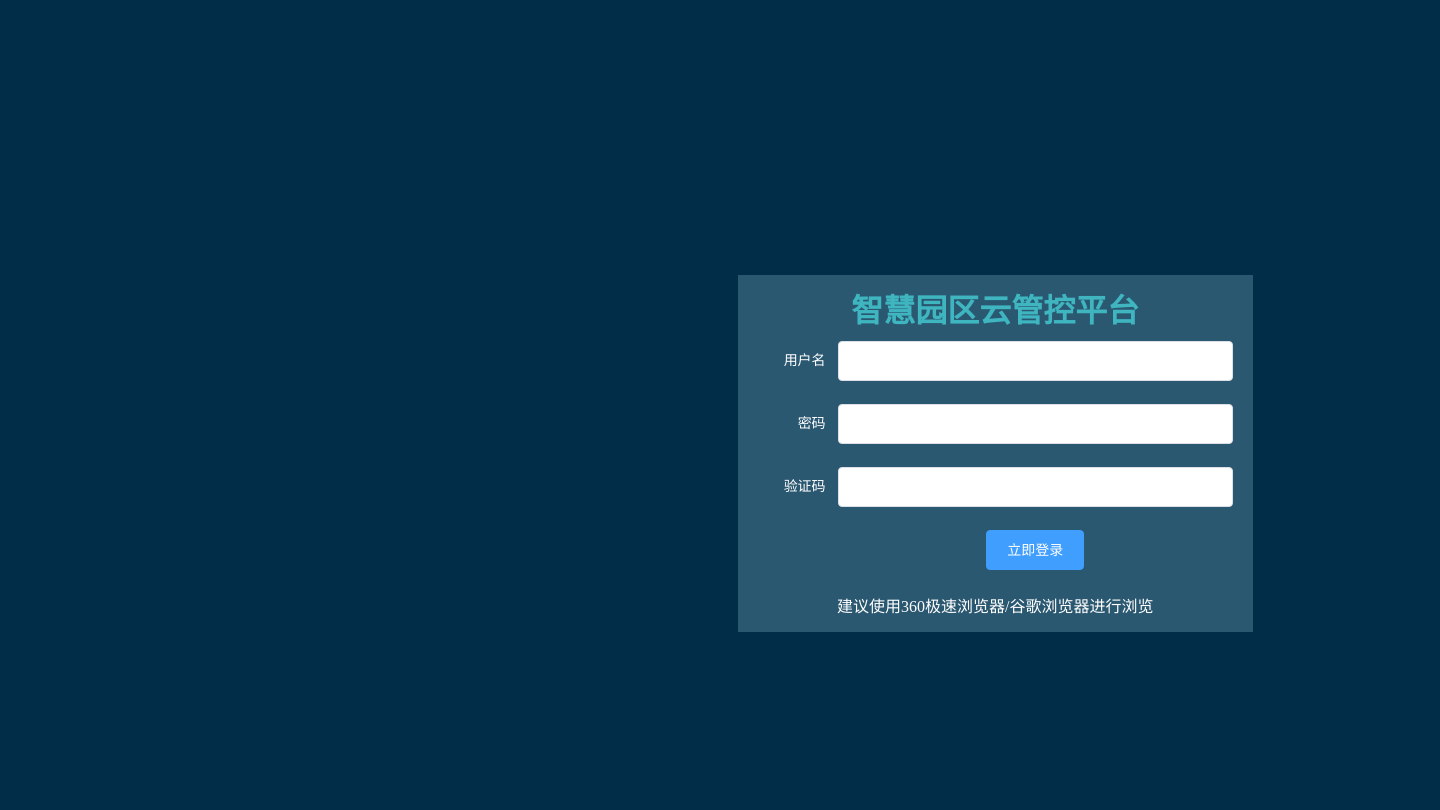
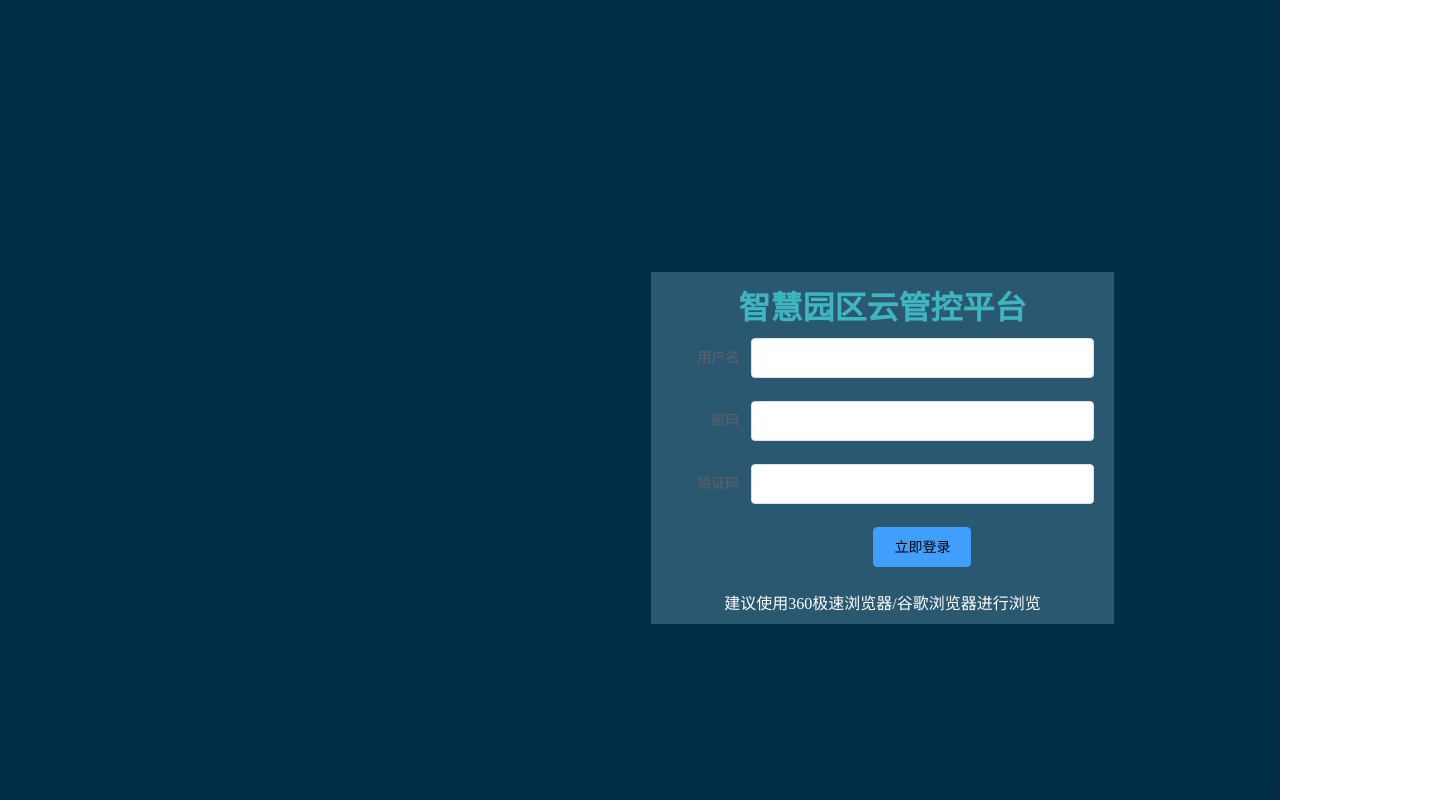
Before and after one commit to ST-AR15/yunsmart, a Vue app: page /#/ in a window 1280 px wide. Before the commit this address led to /#/p3. Shown: the whole page, 1440 px wide, since content can reach past the window. Built offline with nearby package versions, Linux system fonts and the light colour scheme.

Commit message:
'改变布局'

```diff
--- a/package.json
+++ b/package.json
@@ -39,6 +39,10 @@
     },
     "rules": {}
   },
+  "parserOptions": {
+    "parser": "@babel/eslint-parser",
+    "requireConfigFile": false
+  },
   "browserslist": [
     "> 1%",
     "last 2 versions",
--- a/src/App.vue
+++ b/src/App.vue
@@ -1,28 +1,6 @@
 <template>
   <div id="app">
-    <el-container>
-      <el-header>
-        <h1>办公楼智能云平台</h1>
-        <nav>
-          <ul>
-            <li>系统首页</li>
-            <li>告警处理</li>
-            <li>模式管理</li>
-            <li>日志管理</li>
-            <li>用户管理</li>
-            <li>报表中心</li>
-            <li @click="testRoom1">切换到房间1</li>
-            <li @click="testRoom2">切换到房间2</li>
-          </ul>
-        </nav>
-        <div class="app-time">
-          <p style="border-right: 1px solid #fff; padding-right: 5px; margin-right: 5px">12：30</p>
-          <p style="display: flex; flex-direction: column; line-height: 20px;">
-            <span>2020/12/25</span>
-            <span>星期四</span>
-          </p>
-        </div>
-      </el-header>
+    <!-- <el-container>
       <el-container>
         <el-aside width="200px">
           <el-menu class="el-menu-vertical-demo" :router="true" @open="handleOpen" v-if="testRoom == 0" :default-active="$route.path">
@@ -94,7 +72,100 @@
           <router-view></router-view>
         </el-main>
       </el-container>
-    </el-container>
+    </el-container> -->
+    <header>
+      <h1>办公楼智能云平台</h1>
+      <nav>
+        <ul>
+          <li>系统首页</li>
+          <li>告警处理</li>
+          <li>模式管理</li>
+          <li>日志管理</li>
+          <li>用户管理</li>
+          <li>报表中心</li>
+          <li @click="testRoom1">切换到房间1</li>
+          <li @click="testRoom2">切换到房间2</li>
+        </ul>
+      </nav>
+      <div class="app-time">
+        <p style="border-right: 1px solid #fff; padding-right: 5px; margin-right: 5px">12：30</p>
+        <p style="display: flex; flex-direction: column; line-height: 20px;">
+          <span>2020/12/25</span>
+          <span>星期四</span>
+        </p>
+      </div>
+    </header>
+    <section>
+      <aside>
+        <el-menu class="el-menu-vertical-demo" :router="true" @open="handleOpen" v-if="testRoom == 0" :default-active="$route.path">
+          <el-submenu index="1">
+            <span slot="title">测试</span>
+            <el-menu-item index="/">首页</el-menu-item>
+            <el-menu-item index="/p1">数字安防首页</el-menu-item>
+            <el-menu-item index="/p2">设备首页</el-menu-item>
+            <el-menu-item index="/p3">设备管理1</el-menu-item>
+            <el-menu-item index="/p4">设备管理2</el-menu-item>
+            <el-menu-item index="/p5">设备管理3</el-menu-item>
+            <el-menu-item index="/p6">设备管理4</el-menu-item>
+            <el-menu-item index="/p7">数据统计1</el-menu-item>
+            <el-menu-item index="/p8">数据统计2</el-menu-item>
+          </el-submenu>
+          <el-submenu index="p1">
+            <span slot="title">数字安防</span>
+            <el-menu-item>监控系统</el-menu-item>
+            <el-menu-item>周界防范</el-menu-item>
+            <el-menu-item>安防报警</el-menu-item>
+            <el-menu-item>出入管理</el-menu-item>
+            <el-menu-item>电子巡更</el-menu-item>
+            <el-menu-item>停车管理</el-menu-item>
+          </el-submenu>
+          <el-submenu index="3">
+            <span slot="title">远程抄表</span>
+            <el-menu-item>水表</el-menu-item>
+            <el-menu-item>电表</el-menu-item>
+            <el-menu-item>燃气表</el-menu-item>
+          </el-submenu>
+          <el-submenu index="4">
+            <span slot="title">设备管理</span>
+            <el-menu-item>灯光控制</el-menu-item>
+            <el-menu-item>空调控制</el-menu-item>
+            <el-menu-item>电器控制</el-menu-item>
+            <el-menu-item>机房控制</el-menu-item>
+            <el-menu-item>停车引导</el-menu-item>
+            <el-menu-item>无线wifi覆盖</el-menu-item>
+          </el-submenu>
+          <el-menu-item index="5">
+            <span slot="title">门禁管理</span>
+          </el-menu-item>
+          <el-menu-item index="6">
+            <span slot="title">信息发布</span>
+          </el-menu-item>
+          <el-menu-item index="7">
+            <span slot="title">智能广播</span>
+          </el-menu-item>
+        </el-menu>
+        <div class="test-room1" v-if="testRoom == 1">
+          <p>楼栋：写字楼A</p>
+          <p>楼层：25</p>
+          <div class="room1">2505室</div>
+          <div class="room1">2506室</div>
+          <div class="room1">2507室</div>
+          <div class="room1">2508室</div>
+          <div class="room1">2509室</div>
+        </div>
+        <div class="test-room2" v-if="testRoom == 2">
+          <div class="room2">地下一层</div>
+          <div class="room2">地下一层</div>
+          <div class="room2">地下一层</div>
+          <div class="room2">地下一层</div>
+          <div class="room2">地下一层</div>
+          <div class="room2">地下一层</div>
+        </div>
+      </aside>
+      <main>
+        <router-view></router-view>
+      </main>
+    </section>
     <div class="login" v-if="isform">
       <div class="login-zoom">
         <el-form ref="form" :model="form" label-width="80px">
@@ -162,44 +233,65 @@ export default {
 </script>
 
 <style>
+/* 全局 */
+:root {
+  --theme-dark: rgb(1,40,64);
+  --theme-light: rgb(1,45,72);
+}
+
 * {
   margin: 0 0 0 0;
   padding: 0 0 0 0;
-  color: rgb(255, 255, 255) !important;
-  --header-height: 60px;
-  --screen-height: 810px;
-  --screen-width: 1440px;
-  --aside-width: 200px;
 }
 
 #app {
-  /* width: 100vw;
-  height: 56.25vw; */
-  width: calc(var(--screen-width));
-  height: calc(var(--screen-height));
+  width: 100vw;
+  height: 100vh;
+  min-height: 50vw; /* 至少2：1 */
   position: relative;
-  background-color: rgb(1, 40, 64);
   overflow: hidden;
+  color: rgb(255, 255, 255);
+}
+
+/* 整体构造 */
+header {
+  width: 100%;
+  height: 10%;
+  display: flex;
+  justify-content: space-between;
+  align-items: center;
+  background-color: var(--theme-dark);
+}
+
+section {
+  position: relative;
+  width: 100%;
+  height: 90%;
+  display: flex;
+}
+
+aside {
+  position: relative;
+  width: 14%;
+  height: 100%;
+  background-color: var(--theme-dark);
 }
 
 main {
-  margin: 0 0 0 0 !important;
-  padding: 0 0 0 0 !important;
-  width: calc(var(--screen-width) - var(--aside-height));
-  height: calc(var(--screen-height) - var(--header-height));
+  position: relative;
+  width: 86%;
+  height: 100%;
+  background-color: var(--theme-light);
+  padding: 20px;
 }
 
-aside {
-  width: calc(var(--aside-height));
-  height: calc(var(--screen-height) - var(--header-height));
+main > div {
+  width: 100%;
+  height: 100%;
+  position: relative;
 }
 
-header {
-  display: flex;
-  justify-content: space-between;
-  align-items: center;
-}
-
+/* header排版 */
 header ul {
   list-style: none;
   display: flex;
@@ -211,23 +303,39 @@ header ul > li {
   padding: 0 15px;
   cursor: pointer;
 }
-
 .app-time {
   height: 40px;
   line-height: 40px;
   display: flex;
-
 }
 
-.el-container {
-  height: 100vh
+/* TODO 临时菜单 */
+.test-room1 > p {
+  height: 60px;
+  line-height: 60px;
+  font-size: 1.5rem;
+}
+.room1 {
+  width: 100%;
+  height: 60px;
+  line-height: 60px;
+  font-size: 1.2rem;
+  padding-left: 15px;
+  background-color: rgb(7,24,88);
+  margin: 10px 0;
+}
+.room2 {
+  width: 100%;
+  height: 60px;
+  line-height: 60px;
+  font-size: 1.2rem;
+  padding-left: 15px;
+  background-color: rgb(7,24,88);
+  margin: 10px 0;
 }
 
-.el-menu {
-  background-color: rgb(44,76,96) !important;
 
-}
-
+/* TODO 临时登录 */
 .login {
   width: 100%;
   height: 100%;
@@ -251,27 +359,4 @@ header ul > li {
   text-align: center;
   /* box-sizing: border-box; */
 }
-.test-room1 > p {
-  height: 60px;
-  line-height: 60px;
-  font-size: 1.5rem;
-}
-.room1 {
-  width: 100%;
-  height: 60px;
-  line-height: 60px;
-  font-size: 1.2rem;
-  padding-left: 15px;
-  background-color: rgb(7,24,88);
-  margin: 10px 0;
-}
-.room2 {
-  width: 100%;
-  height: 60px;
-  line-height: 60px;
-  font-size: 1.2rem;
-  padding-left: 15px;
-  background-color: rgb(7,24,88);
-  margin: 10px 0;
-}
 </style>
--- a/src/views/HomeView.vue
+++ b/src/views/HomeView.vue
@@ -491,29 +491,34 @@ export default {
 
 <style>
 .home {
-  /* min-height: 900px;
-  min-width: 900px; */
-  width: 100%;
-  height: 100%;
   display: grid;
-  gap: 0%;
-  grid-template-columns: 25% 25% 25% 25%;
-  grid-template-rows: 25% 25% 25% 25%;
-  align-items: stretch;
-  align-content: stretch;
-  justify-items: stretch;
+  grid-template-columns: 50% 50%;
+  grid-template-rows: 70% 30%;
+  grid-gap: 20px;
 }
 
 .home-view1 {
-  overflow: auto;
+  /* overflow: auto;
   display: block;
   flex-shrink: 0;
-  flex-direction: column;
-  grid-row: 1/4;
+  flex-direction: column; */
+  grid-row: 1/2;
+  grid-column: 1/2;
+}
+
+.home-view2 {
+  /* display: block;
+  overflow: auto;
+  flex-shrink: 0;
+  flex-direction: column; */
+  grid-row: 1/2;
+  grid-column: 2/3;
+  /* padding-top: 5%; */
+}
+
+.home-view3 {
+  grid-row: 2/3;
   grid-column: 1/3;
-  padding: 0% 2%;
-  padding-top: 3%;
-  background-color: rebeccapurple;
 }
 
 .hv-row {
@@ -522,7 +527,7 @@ export default {
   justify-content: space-around;
   flex-wrap: nowrap;
   min-width: 600px;
-  margin: 2% 0 3% 0;
+  margin: 2% 0 1% 0;
 }
 
 .hv-col {
@@ -532,13 +537,13 @@ export default {
   justify-content: space-around;
   flex-wrap: nowrap;
   min-height: 250px;
-  margin: 2% 0% 3% 0%;
+  margin: 2% 0% 1% 0%;
 }
 
 .hv-square-item {
   background-color: aqua;
-  height: 200px;
-  width: 200px;
+  height: 10vw;
+  width: 10vw;
 }
 
 .hv-rectangle-item {
@@ -553,20 +558,5 @@ export default {
 }
 
 
-.home-view2 {
-  display: block;
-  overflow: auto;
-  flex-shrink: 0;
-  flex-direction: column;
-  grid-row: 1/4;
-  grid-column: 3/5;
-  background-color: red;
-  padding-top: 5%;
-}
 
-.home-view3 {
-  grid-row: 4/5;
-  grid-column: 1/5;
-  background: #D1BA74;
-}
 </style>
```
